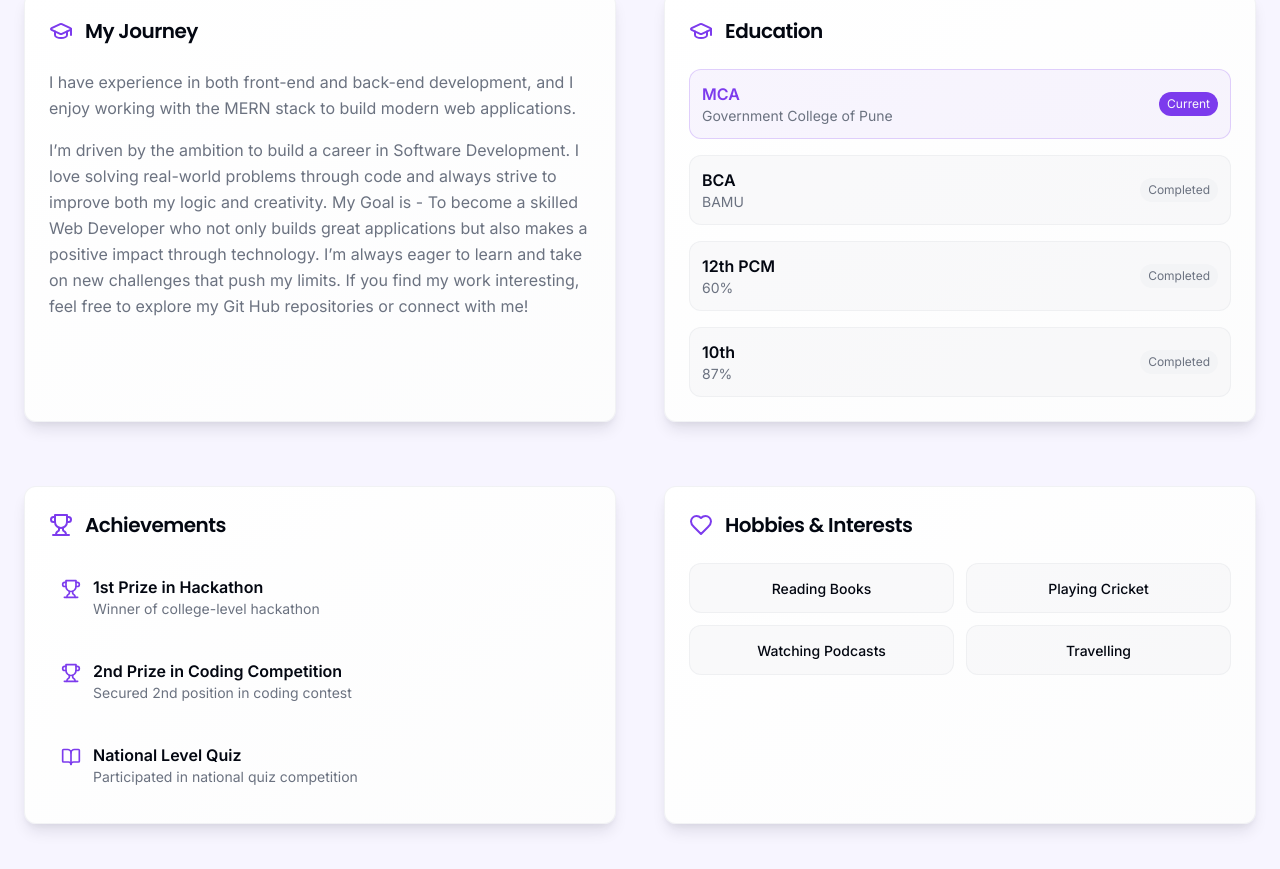
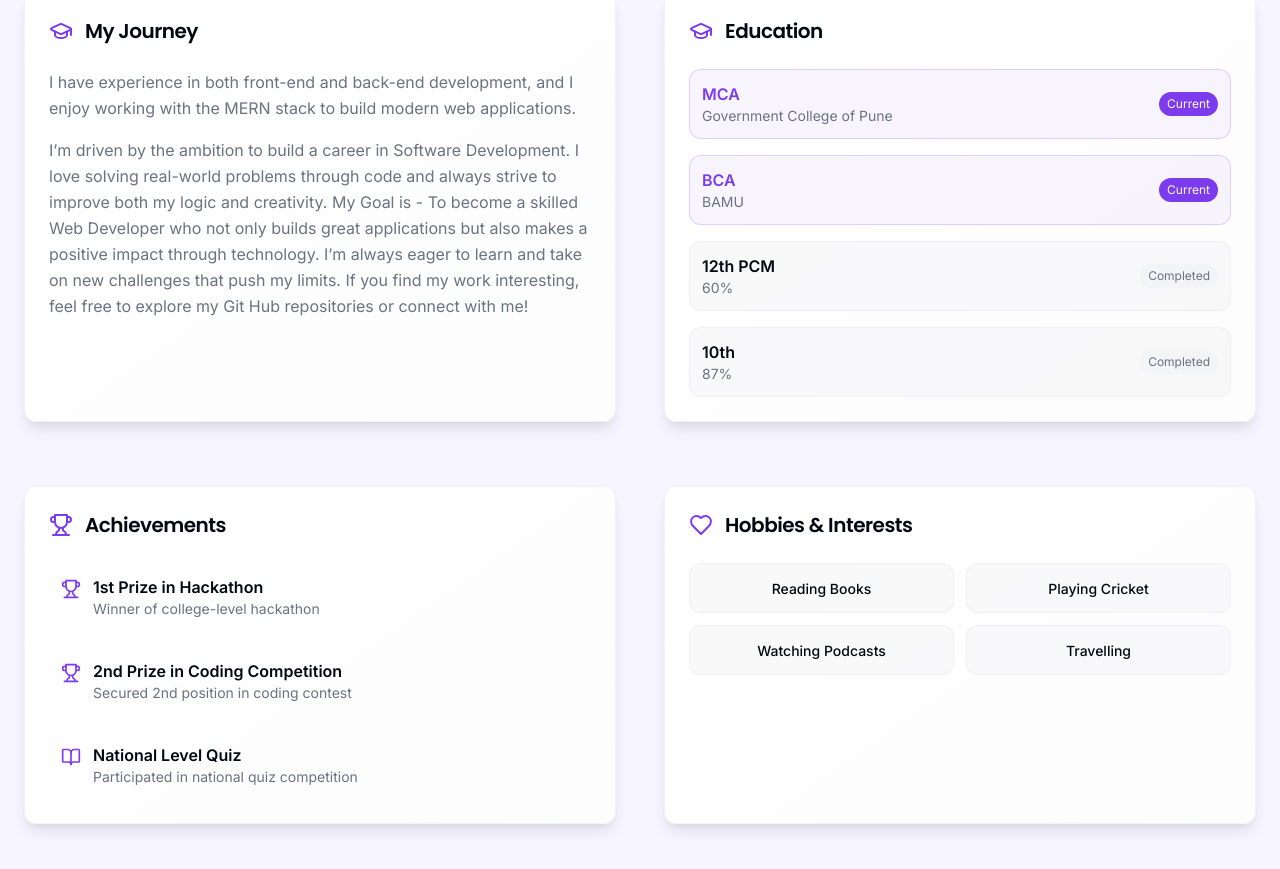
Before and after one commit to SoyamKayasth/Portfolio_website, a React (Vite) app: page / in a window 1280 px wide. Shown: the part 1169-2038 px from the top of the page. Built offline with nearby package versions, Linux system fonts and the light colour scheme.

Commit message:
Update BCA status
Update the status of BCA to 'Current' in the About section.

```diff
--- a/src/components/About.tsx
+++ b/src/components/About.tsx
@@ -22,8 +22,8 @@ const About = () => {
   }, {
     level: 'BCA',
     institution: 'BAMU',
-    status: 'Completed',
-    highlight: false
+    status: 'Current',
+    highlight: true
   }, {
     level: '12th PCM',
     institution: '60%',
```
